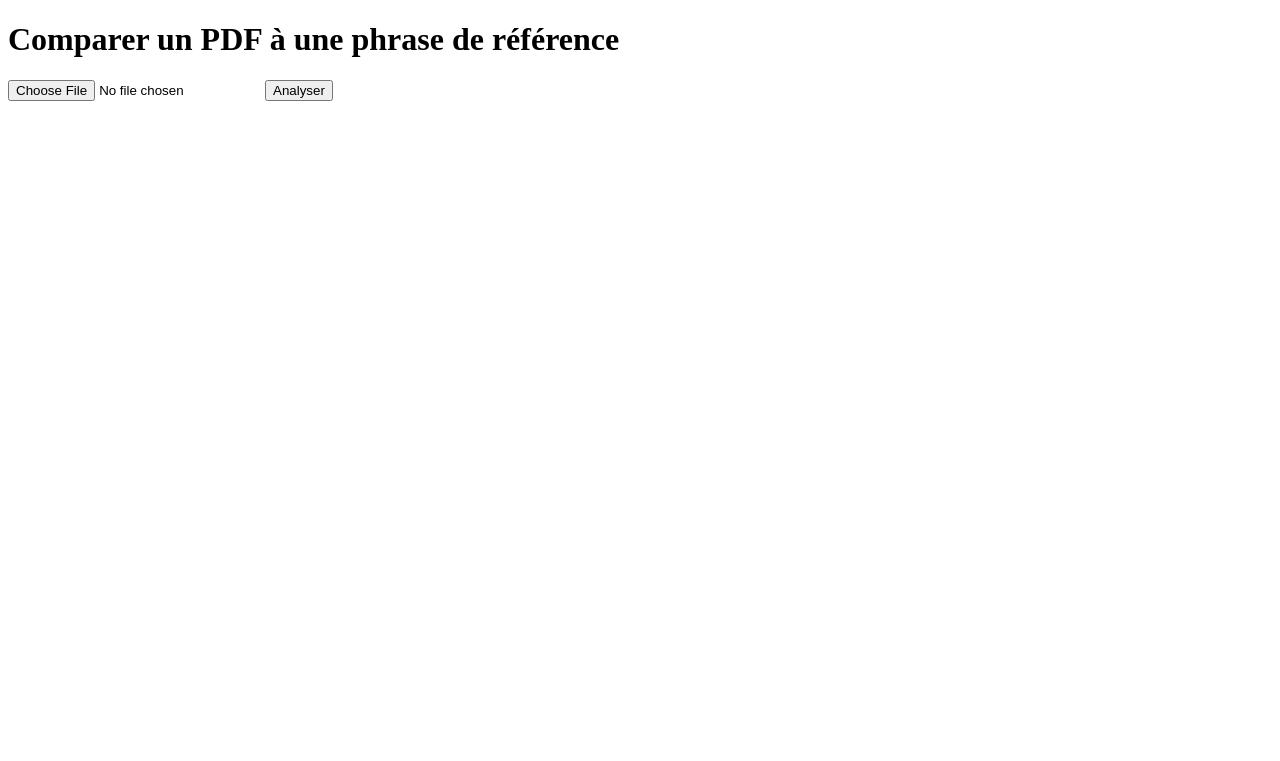
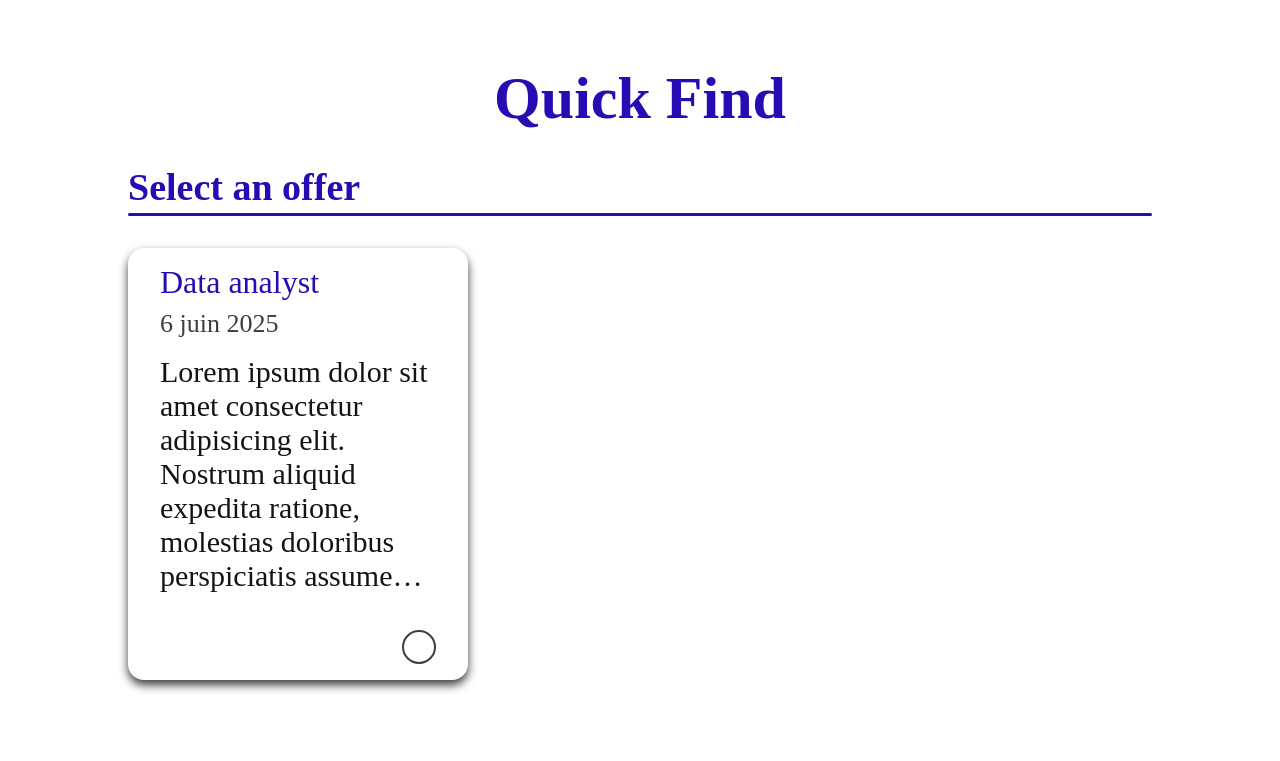
Before and after one commit to Clement-tc/APP_AUTO, a Flask app: page / in a window 1280 px wide. Shown: the top 761 px of the page. Run offline with Flask 3, Linux system fonts and the light colour scheme; parts of the project's set-up code (start-up, migrations or seed data) failed here and were passed over.

Commit message:
Change the HTML and CSS code

```diff
--- a/app.py
+++ b/app.py
@@ -66,6 +66,9 @@ def home():
         texte_pdf=texte_pdf[:500]
     )
 
+@app.route("/analyse")
+def nav_to_analyse():
+    return render_template("analyse.html")
 
 if __name__ == "__main__" and os.getenv("ENV") == "dev":
     app.run(debug=True)
--- a/static/style.css
+++ b/static/style.css
@@ -1,14 +1,121 @@
+.blue {
+    color: #260DB3;
+}
+
+.dark-grey {
+    color: #3D3D3D;
+}
+
+.black {
+    color: #141414;
+}
+
 body {
-    background-color: #f0f0f0;
-    font-family: Arial, sans-serif;
-    text-align: center;
-    padding: 50px;
+    background-color: white;
+    color: #141414;
+    padding: 64px 128px;
+    margin: 0;
+}
+
+h1,
+h2,
+p {
+    margin: 0;
 }
 
 h1 {
-    color: #2c3e50;
+    font-size: 60px;
+    padding-bottom: 32px;
 }
 
-p {
-    color: #555;
+a {
+    color: none;
+    text-decoration: none;
 }
+
+header h1 {
+    text-align: center;
+}
+
+.offer-selection {
+    display: flex;
+    flex-wrap: wrap;
+    gap: 32px;
+}
+
+.offer-selection-header {
+    display: flex;
+    flex-direction: column;
+    width: 100%;
+    gap: 4px;
+}
+
+.offer-selection-header h2 {
+    font-size: 38px;
+}
+
+.separator {
+    width: 100%;
+    height: 3px;
+    border-radius: 4px;
+    background-color: #260DB3;
+}
+
+.offer-section-card {
+    display: flex;
+    flex-direction: column;
+    margin: 0;
+}
+
+.offer-card {
+    display: flex;
+    flex-direction: column;
+    justify-content: right;
+    width: 27%;
+    padding: 16px 32px;
+    border-radius: 16px;
+    box-shadow: 0 5px 10px #3D3D3D;
+    height: 400px;
+}
+
+
+.offer-card-div-button {
+    width: 100%;
+    display: flex;
+    justify-content: end;
+}
+
+.offer-card-button {
+    width: 30px;
+    height: 30px;
+    border: solid 2px #3D3D3D;
+    border-radius: 500px;
+}
+
+.offer-title {
+    font-size: 32px;
+    padding-bottom: 8px;
+
+}
+
+.offer-date {
+    font-size: 26px;
+    padding-bottom: 16px;
+
+
+}
+
+.offer-card-description {
+    width: 100%;
+    height: 100%;
+
+}
+
+.offer-description {
+    font-size: 30px;
+    display: -webkit-box;
+    -webkit-line-clamp: 7; /* nombre de lignes souhaitées */
+    -webkit-box-orient: vertical;
+    overflow: hidden;
+    color: #141414;
+}
--- a/templates/home.html
+++ b/templates/home.html
@@ -1,20 +1,34 @@
 <!DOCTYPE html>
 <html>
 <head>
-    <title>Comparateur PDF</title>
+    <meta charset="UTF-8">
+    <meta name="viewport" content="width=device-width, initial-scale=1.0">
+    <title>Quick Find</title>
+    <link rel="stylesheet" href="../static/style.css">
 </head>
 <body>
-    <h1>Comparer un PDF à une phrase de référence</h1>
-    <form method="POST" enctype="multipart/form-data">
-        <input type="file" name="pdf_file" accept=".pdf" required>
-        <button type="submit">Analyser</button>
-    </form>
-
-    {% if score is not none %}
-        <h2>Résultat :</h2>
-        <p><strong>Score de similarité :</strong> {{ score }}</p>
-        <p><strong>Texte extrait du PDF (début) :</strong></p>
-        <pre>{{ texte_pdf }}</pre>
-    {% endif %}
+    <header>
+      <h1 class="blue">Quick Find</h1>
+    </header>
+    <main>
+        <div class="offer-selection">
+            <div class="offer-selection-header">
+                <h2 class="blue">Select an offer</h2>
+                <div class="separator"></div>
+            </div>
+            <section id="offer-section-card">
+                <a class="offer-card" href="{{ url_for('nav_to_analyse') }}">
+                    <p class="offer-title blue">Data analyst</p>
+                    <p class="offer-date dark-grey">6 juin 2025</p>
+                    <div class="offer-card-description">
+                        <p class="offer-description">Lorem ipsum dolor sit amet consectetur adipisicing elit. Nostrum aliquid expedita ratione, molestias doloribus perspiciatis assumenda quibusdam sit voluptate explicabo dicta quia dolores quasi reprehenderit. Id sequi ullam dicta recusandae.</p>
+                    </div>
+                    <div class="offer-card-div-button">
+                        <div class='offer-card-button'></div>
+                    </div>
+                </a>
+            </section>
+        </div>
+    </main>
 </body>
 </html>
```
Also changed, not shown: templates/analyse.html (added, +27 -0 lines).
